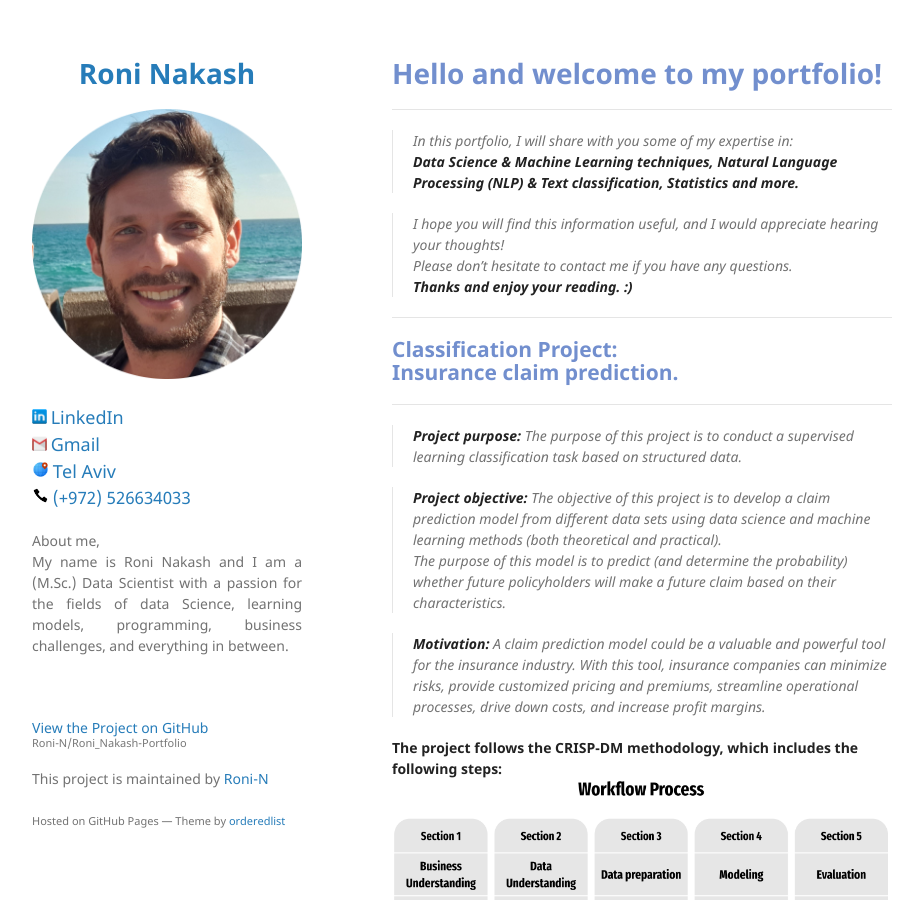
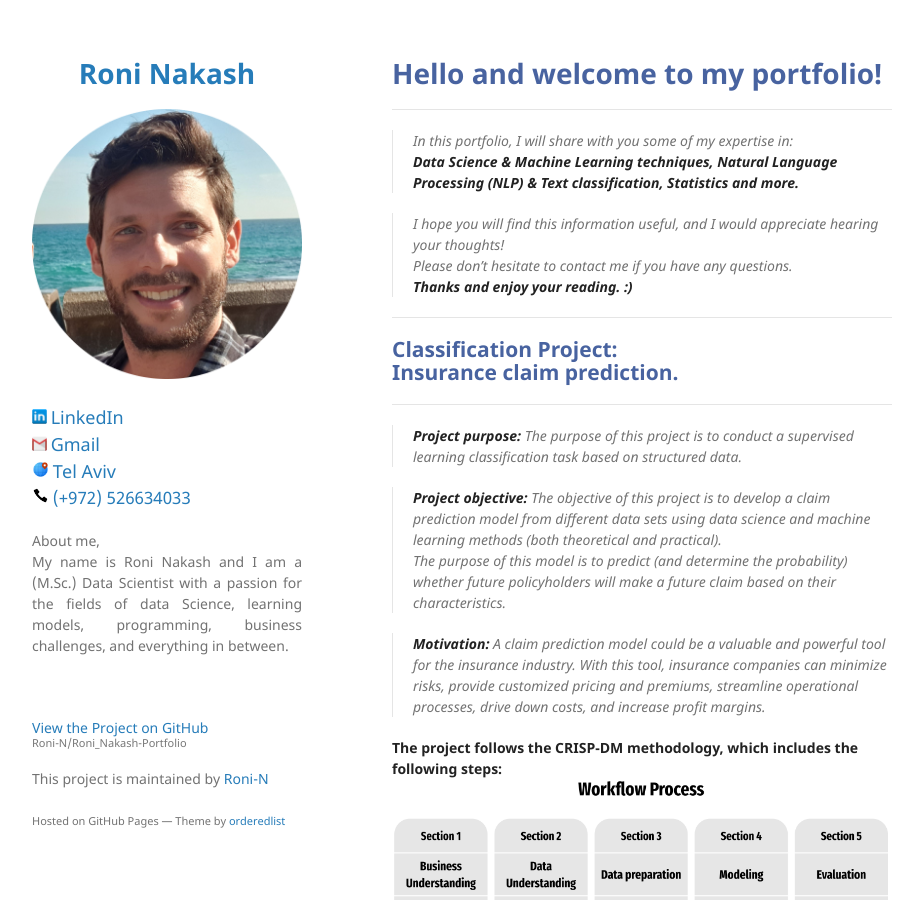
Before and after one commit to Roni-N/Roni_Nakash-Portfolio, a Jekyll site: the page built from index.md, in a window 1280 px wide and 900 px high. Shown: the whole window, without its empty margins (178-1097 px from the left). Built offline with Jekyll 4.4.1, drawn with Linux system fonts in a browser that asks for light colours; our own code applies the rules of GitHub Pages for plain Markdown files.

Commit message:
Update index.md

```diff
--- a/index.md
+++ b/index.md
@@ -3,7 +3,7 @@ layout: default
 ---
 
 
-# <span style="color:#728FCE">Hello and welcome to my portfolio!</span>
+# <span style="color:#4863A0">Hello and welcome to my portfolio!</span>
 ------------------------------------------------------------
 
 >In this portfolio, I will share with you some of my expertise in: <br>
@@ -14,7 +14,7 @@ layout: default
 >**Thanks and enjoy your reading. :)**
 
 ------------------------------------------------------------
-## <span style="color:#728FCE">Classification Project:<br> Insurance claim prediction.</span>
+## <span style="color:#4863A0">Classification Project:<br> Insurance claim prediction.</span>
 ------------------------------------------------------------
 > **Project purpose:** The purpose of this project is to conduct a supervised learning classification task based on structured data.  <br>
 
@@ -38,7 +38,7 @@ Using **Numpy, Pandas, Matplotlib, Scikit-Learn, and other Python libraries.**
 
 ------------------------------------------------------------
 
-### <span style="color:blue">Section 1: Business Understanding</span>.
+### <span style="color:#728FCE">Section 1: Business Understanding</span>.
 In this section, we will learn about the business world (the insurance industry) and define the business problem and the objectives of our project.<br>
 
 >**Topics covered:**
@@ -50,7 +50,7 @@ In this section, we will learn about the business world (the insurance industry)
 [![](https://img.shields.io/badge/GitHub-Business%20Understanding%20explanation-blue?logo=Github)](https://github.com/Roni-N/Insurance-claim-prediction/blob/gh-pages/Section%201%20Business%20Understanding/(ICP)%200.%20Business%20Understanding..ipynb)
 
 ------------------------------------------------------------
-### <span style="color:blue">Section 2: Data Understanding</span>.
+### <span style="color:#728FCE">Section 2: Data Understanding</span>.
 ### Section 2: Data Understanding
 
 #### 2.1 Data integration
@@ -70,7 +70,7 @@ In this part, we will perform Exploratory Data Analysis (EDA) to perform prelimi
 
 [![](https://img.shields.io/badge/GitHub-2.1%20Data%20integration%20code-blue?logo=Github)]()
 ------------------------------------------------------------
-### <span style="color:blue">Section 3: Data preparation </span>.
+### <span style="color:#728FCE">Section 3: Data preparation </span>.
 ### Section 3: Data preparation
 #### 3.1 Feature Engineering:
 In this section, we will use multiple methods and techniques to convert (process & transform) raw data into features that better represent the underlying problem in a predictive model.<br>
@@ -102,7 +102,7 @@ This section will conclude with Imbalanced data handling. Our data set does not
 ************************************************************
 
 ------------------------------------------------------------
-### <span style="color:blue">Section 4: Machine Learning Algorithms </span>.
+### <span style="color:#728FCE">Section 4: Machine Learning Algorithms </span>.
 
 ### Section 4: Machine Learning Algorithms
 In this section, we will train different machine learning algorithms to create models that could predict future claim insurance premiums.<br>
@@ -113,7 +113,7 @@ In this section, we will train different machine learning algorithms to create m
 >- KNN classifier.
 
 ------------------------------------------------------------
-### <span style="color:blue">Section 5: Evaluation and Hyperparameters Tuning  </span>.
+### <span style="color:#728FCE">Section 5: Evaluation and Hyperparameters Tuning  </span>.
 
 ### Section 5: Evaluation and Hyperparameters Tuning
 In this section, we will evaluate the model's performance based on relevant performance metrics.
@@ -128,7 +128,7 @@ We will also use Hyperparameter Tuning methods (i.e. choosing a set of optimal h
 
 
 ------------------------------------------------------------
-## <span style="color:blue">Natural Language Processing (NLP) & Text classification - Sentiment analysis and sentiment classification</span>.
+## <span style="color:#728FCE">Natural Language Processing (NLP) & Text classification - Sentiment analysis and sentiment classification</span>.
 
 In this project, I will conduct a sentiment analysis using statistical methods, in addition to training and evaluating a sentiment classifier for Amazon products reviews using Natural Language Processing. <br>
 >**Topics covered:**
```
